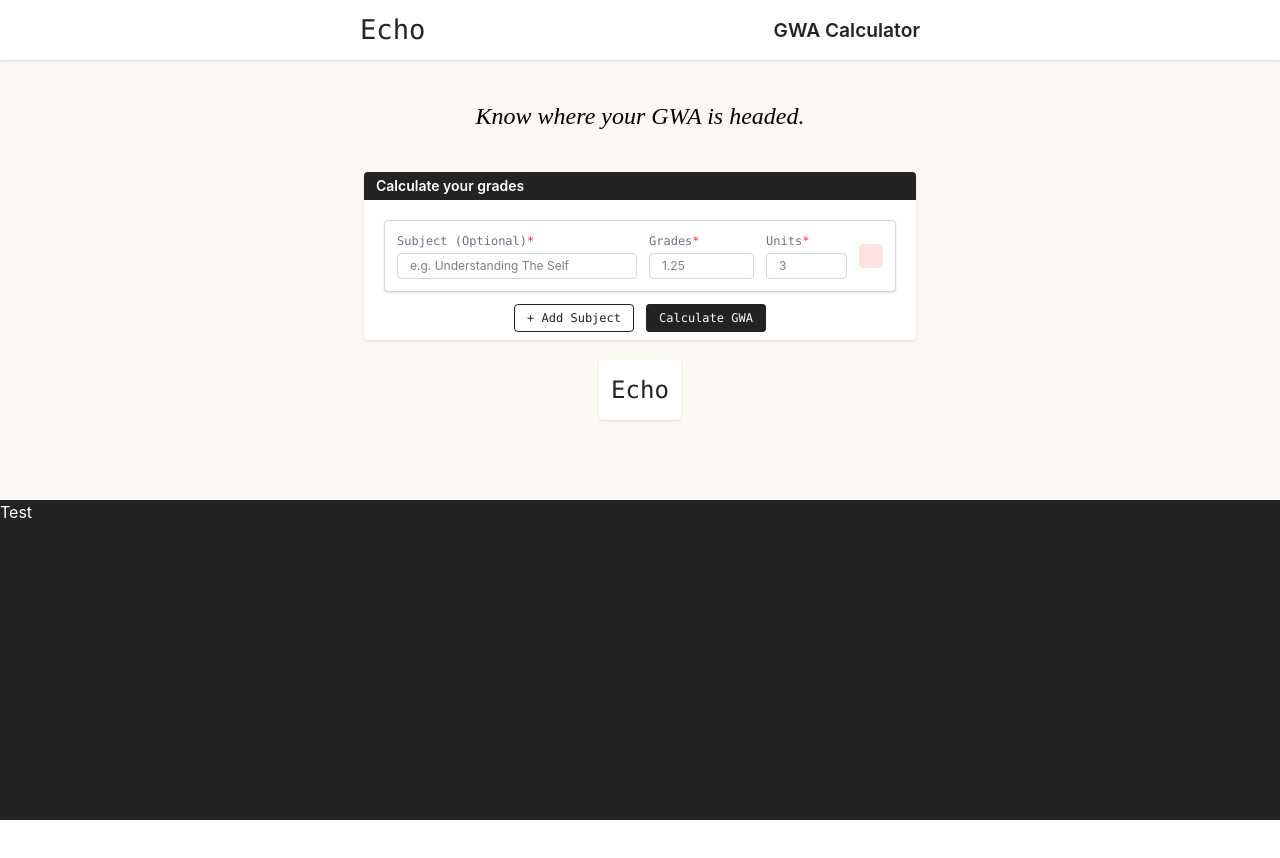
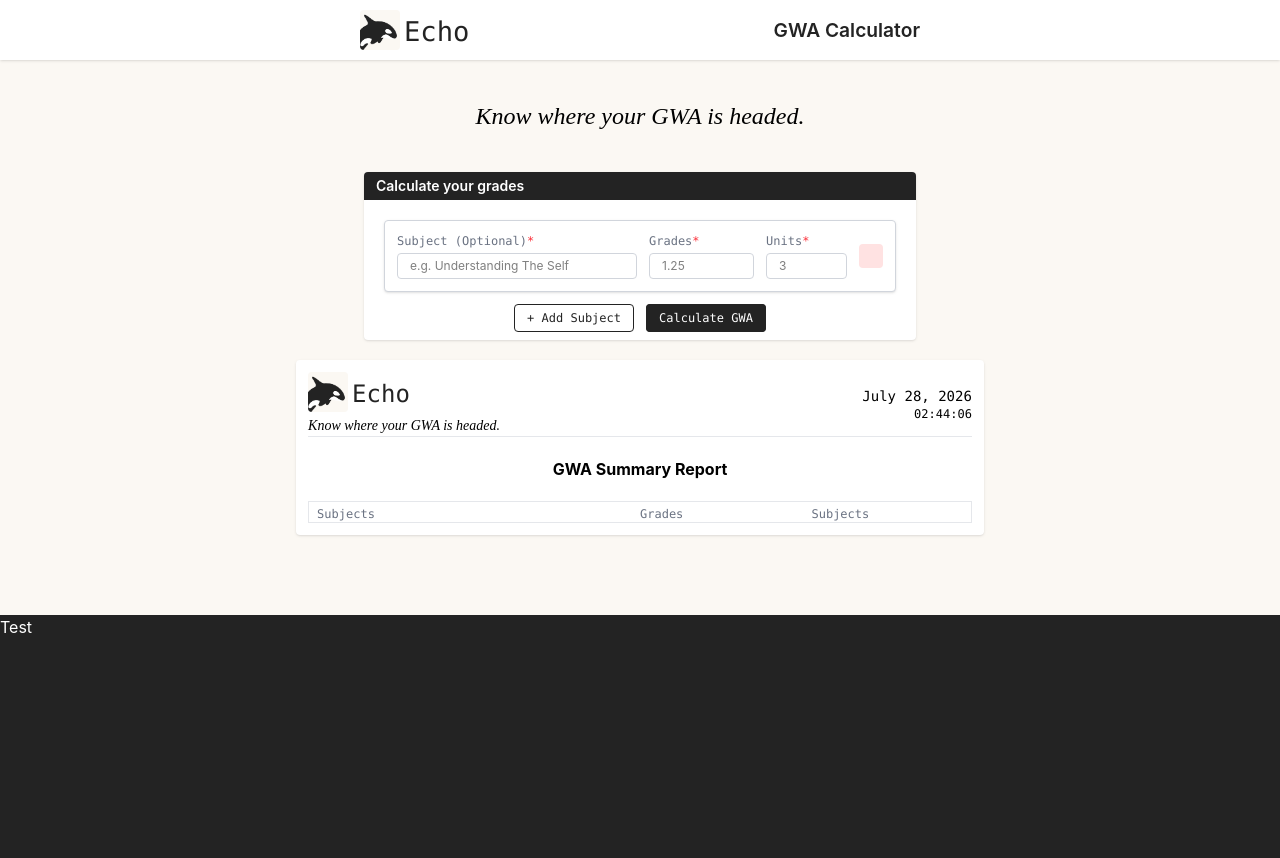
Before and after one commit to eli-fstn/Echo, a React (Vite) app: page / in a window 1280 px wide. Shown: the top 858 px of the page. Before the commit the page ends 820 px from the top, so only its background shows below. Built offline with nearby package versions, Linux system fonts and the light colour scheme; some icons are missing.

Commit message:
feat(report): added partial design of summary report of the GWA

```diff
--- a/src/components/layout/Navbar.tsx
+++ b/src/components/layout/Navbar.tsx
@@ -1,7 +1,12 @@
+import logo from "../../assets/Echo-Logo.png";
+
 function Navbar() {
   return (
     <div className="bg-white flex shadow-sm flex-row justify-between items-center px-90 h-15">
-      <p className="font-mono text-[#232323] text-[1.7rem] leading-none">Echo</p>
+      <div className="flex flex-row items-center">
+        <img src={logo} className="w-10 h-10 rounded mr-1" />
+        <p className="font-mono text-[#232323] text-[1.7rem] mt-1">Echo</p>
+      </div>
       <p className="font-inter font-semibold text-[#232323] text-[1.2rem]">GWA Calculator</p>
     </div>
   )
--- a/src/pages/Dashboard.tsx
+++ b/src/pages/Dashboard.tsx
@@ -3,6 +3,7 @@ import Navbar from "../components/layout/Navbar";
 import SubjectCard from "../components/ui/SubjectCard";
 import Button from "../components/ui/Button";
 import Footer from "../components/layout/Footer.tsx";
+import logo from "../assets/Echo-Logo.png";
 import { toPng } from "html-to-image";
 import { calculateGWA } from "../utils/calculateGwa.ts";
 import type { Subject } from "../utils/calculateGwa.ts";
@@ -69,6 +70,20 @@ function Dashboard() {
     }
   };
 
+  const date = new Date();
+  const formattedDate = new Intl.DateTimeFormat('en-US', {
+    month: 'long',
+    day: 'numeric',
+    year: 'numeric'
+  }).format(date);
+
+  const time24 = date.toLocaleTimeString('en-US', {
+    hour12: false,
+    hour: '2-digit',
+    minute: '2-digit',
+    second: '2-digit'
+  });
+
   return (
     <div className="bg-[#FBF8F3] min-h-screen">
       <Navbar />
@@ -110,11 +125,36 @@ function Dashboard() {
       </div>
 
       {!gwa !== null && (
-        <div ref={scheduleRef} className="bg-white mt-5 p-3 shadow flex justify-center items-center w-fit mx-auto rounded">
-          <div className="flex flex-row items-center justify-between">
-            <p className="font-mono text-[#232323] text-[1.5rem]">Echo</p>
-            <p className=""></p>
+        <div ref={scheduleRef} className="bg-white mt-5 p-3 shadow w-fit mx-auto rounded">
+
+          {/* HEADER */}
+          <div className="grid grid-cols-2 items-center gap-70 border-b border-b-gray-200">
+            <div className="flex flex-col items-start">
+              <div className="flex flex-row items-center">
+                <img src={logo} className="w-10 h-10 rounded mr-1" />
+                <p className="font-mono text-[#232323] mt-1 text-[1.5rem]">Echo</p>
+              </div>
+              <p className="text-sm font-[Amaranth] mt-1 italic">Know where your GWA is headed.</p>
+            </div>
+            <div className="text-right">
+              <p className="font-mono font-medium text-sm">{formattedDate}</p>
+              <p className="font-mono text-xs">{time24}</p>
+            </div>
           </div>
+
+          <p className="font-bold text-center my-5">GWA Summary Report</p>
+
+          {/* TABLE */}
+          <table className="border border-gray-200 w-full">
+            <thead>
+              <tr className="grid grid-cols-[2fr_1fr_1fr] gap-5 mx-2 text-gray-500">
+                <td className="text-xs font-mono mt-1">Subjects</td>
+                <td className="text-xs font-mono mt-1">Grades</td>
+                <td className="text-xs font-mono mt-1">Subjects</td>
+              </tr>
+            </thead>
+          </table>
+
         </div>
       )}
 
```
